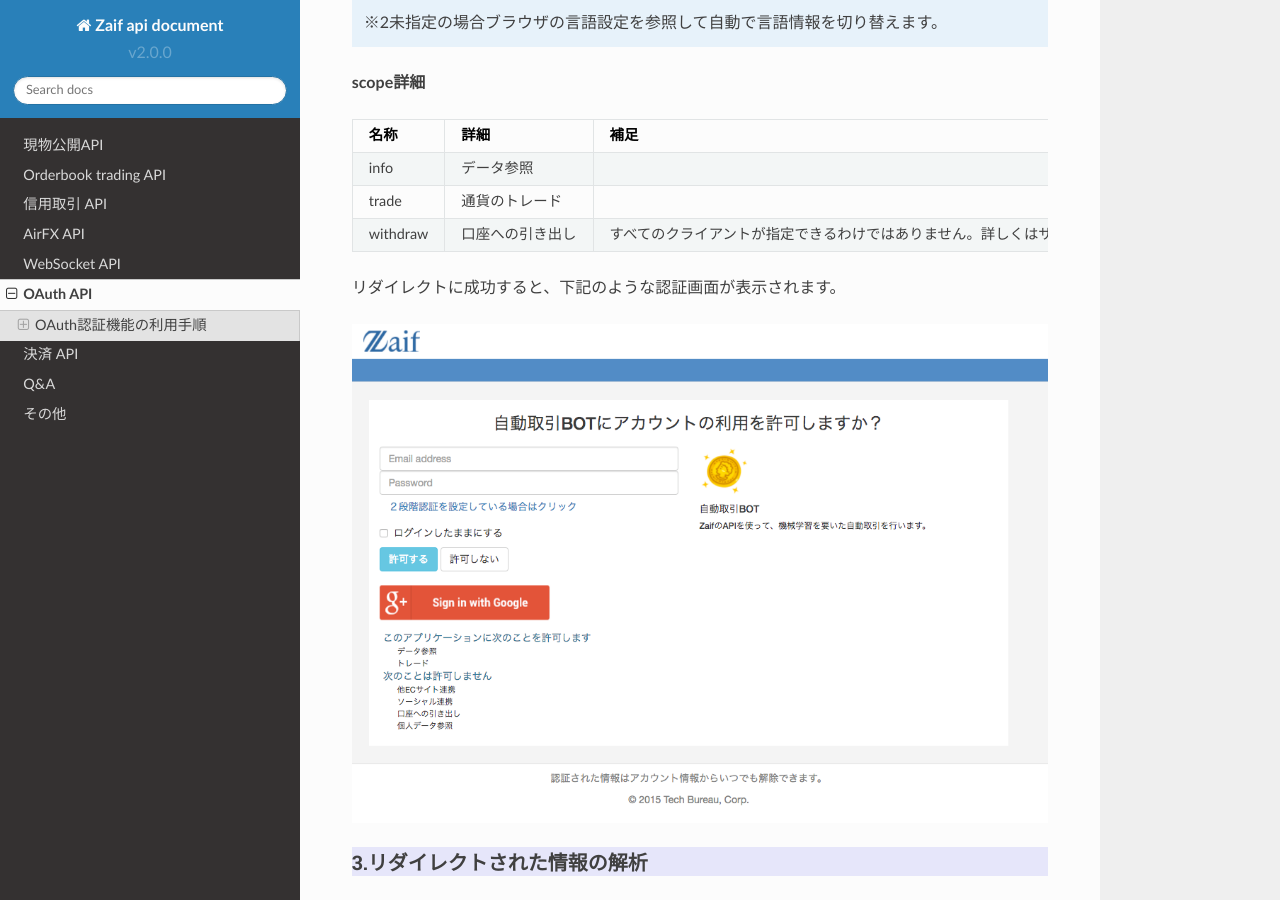
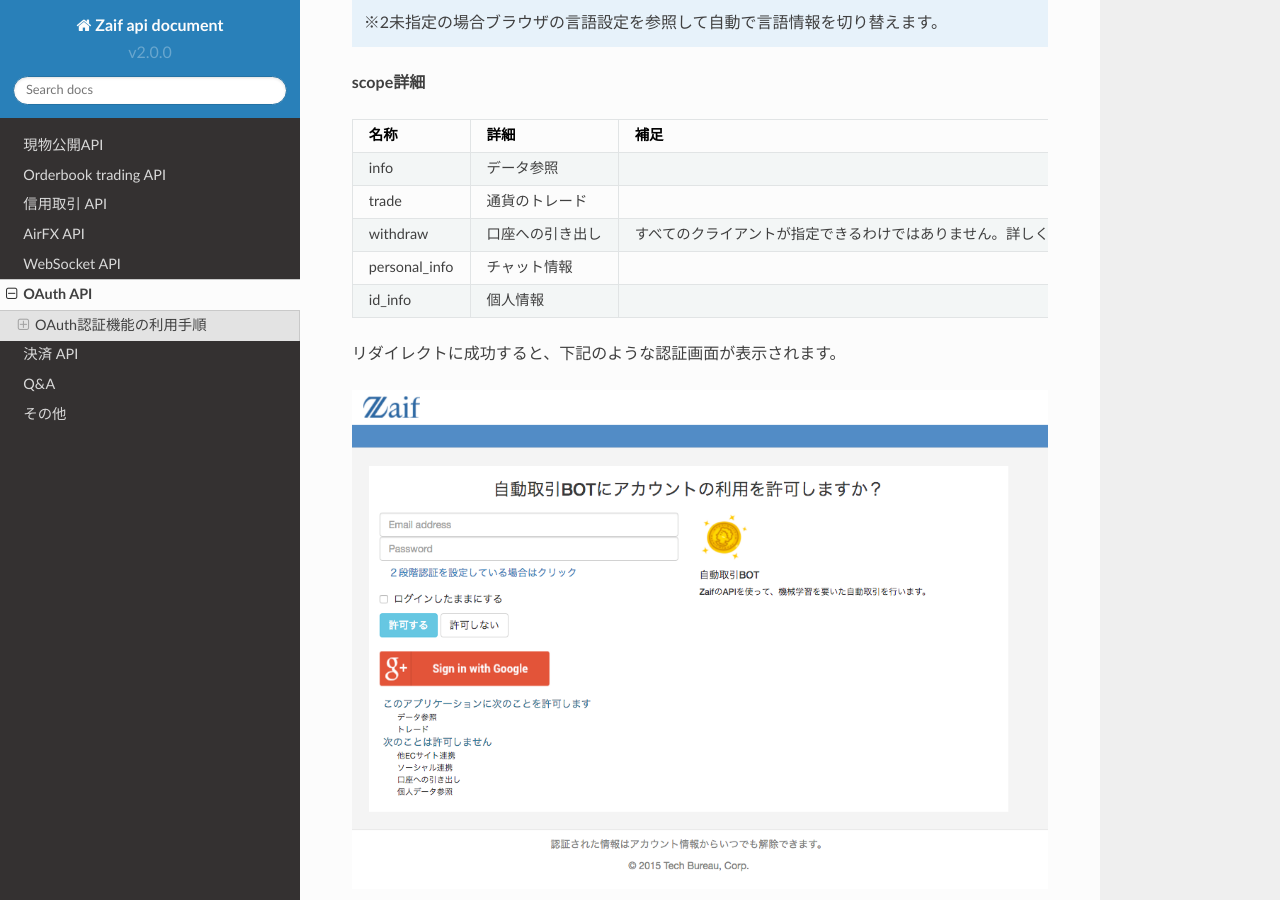
Before and after one commit to takai-yuki/api-document-z, a Sphinx documentation site: the page built from docs/OAuthAPI.md, in a window 1280 px wide and 900 px high, scrolled down 1685 px. Built offline with Sphinx 7.4.7 and the Read the Docs theme 2.0.0, drawn with Linux system fonts in a browser that asks for light colours.

Commit message:
OAuthAPIのscope追加

````diff
--- a/docs/OAuthAPI.md
+++ b/docs/OAuthAPI.md
@@ -55,13 +55,15 @@
 
 **scope詳細**
 ```eval_rst
-======== ================ =======================================================================================
-名称     詳細             補足
-======== ================ =======================================================================================
-info     データ参照
-trade    通貨のトレード
-withdraw 口座への引き出し すべてのクライアントが指定できるわけではありません。詳しくはサポートまでご連絡ください。
-======== ================ =======================================================================================
+============= ================ =======================================================================================
+名称          詳細             補足
+============= ================ =======================================================================================
+info          データ参照
+trade         通貨のトレード
+withdraw      口座への引き出し すべてのクライアントが指定できるわけではありません。詳しくはサポートまでご連絡ください。
+personal_info チャット情報
+id_info       個人情報
+============= ================ =======================================================================================
 ```
 
 リダイレクトに成功すると、下記のような認証画面が表示されます。
````
